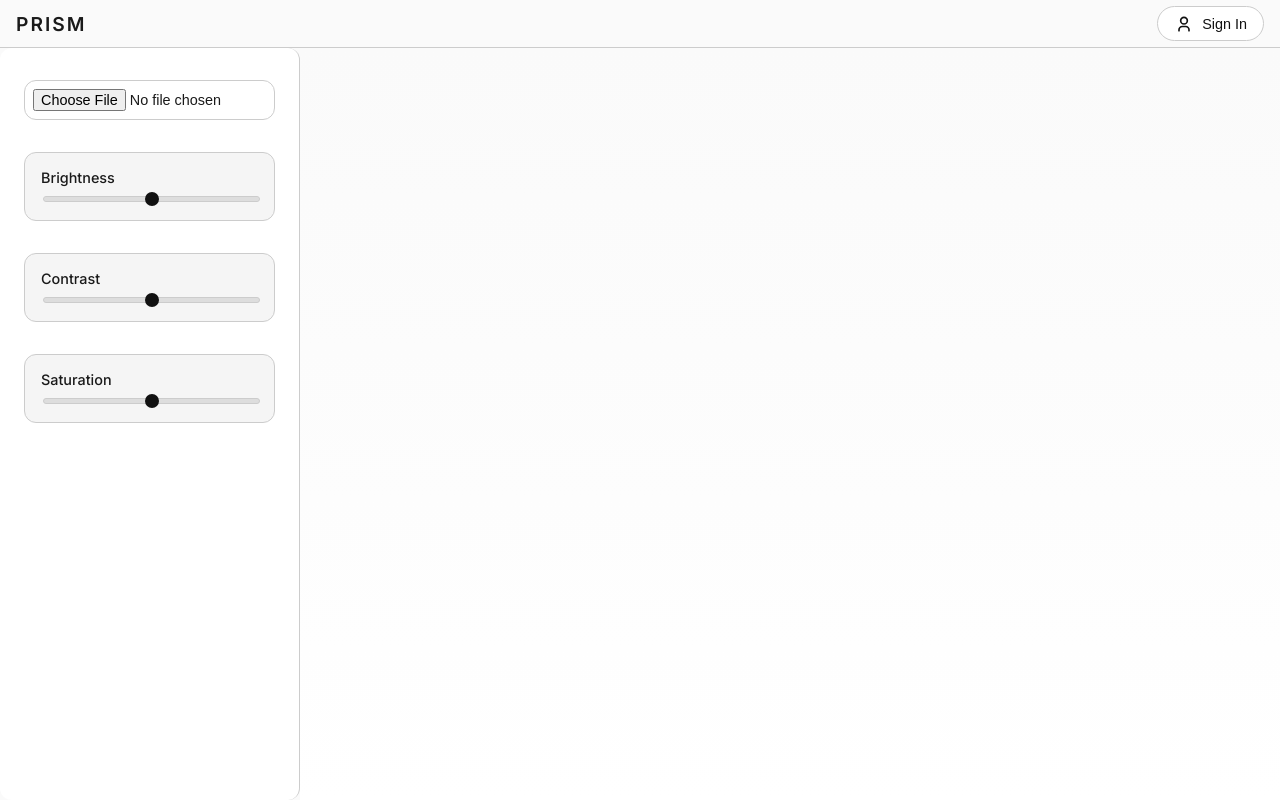
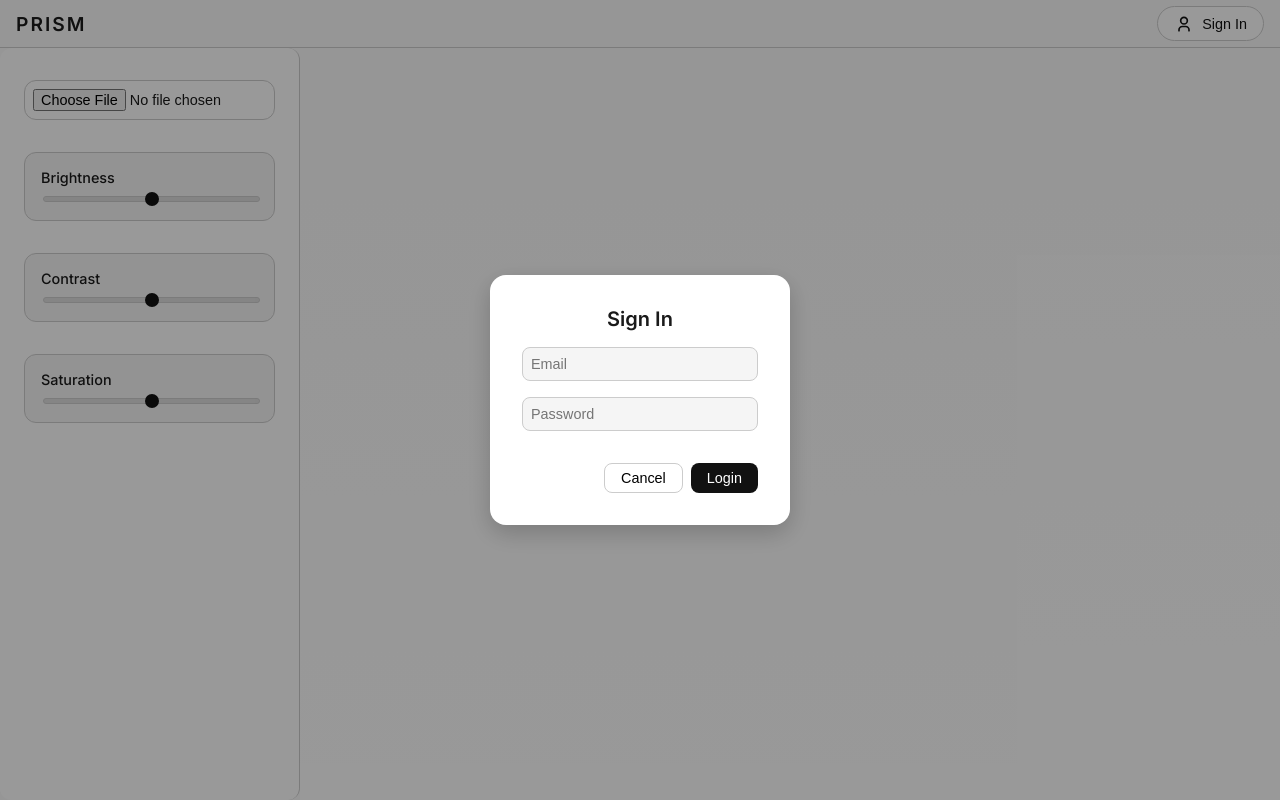
Before and after one commit to ammarqd/prism-web-app, a React (Vite) app in the folder client/: page / in a window 1280 px wide. Both pictures are taken after a click on the button "Sign In". Built offline with nearby package versions, Linux system fonts and the light colour scheme.

Commit message:
Add modal login

```diff
--- a/client/src/App.jsx
+++ b/client/src/App.jsx
@@ -1,5 +1,23 @@
 import { useState, useRef, useEffect } from 'react'
 import fx from 'glfx'
+
+function LoginModal({ isOpen, onClose }) {
+  if (!isOpen) return null
+
+  return (
+    <div className="modal-overlay">
+      <div className="modal">
+        <h2 className="modal-title">Sign In</h2>
+        <input className="modal-input" type="email" placeholder="Email" />
+        <input className="modal-input" type="password" placeholder="Password" />
+        <div className="modal-actions">
+          <button className="modal-button" onClick={onClose}>Cancel</button>
+          <button className="modal-button primary">Login</button>
+        </div>
+      </div>
+    </div>
+  )
+}
 
 function App() {
   const [image, setImage] = useState(null)
@@ -11,6 +29,7 @@ function App() {
   })
   const [canvas, setCanvas] = useState(null)
   const [texture, setTexture] = useState(null)
+  const [isLoginOpen, setIsLoginOpen] = useState(false)
   const canvasRef = useRef(null)
 
   const handleImageChange = (e) => {
@@ -75,11 +94,14 @@ function App() {
 
   return (
     <div className="app">
-
       <header className="topbar">
         <div className="logo">PRISM</div>
         <nav className="auth-links">
-          <button type="button" className="auth-button">
+          <button
+            type="button"
+            className="auth-button"
+            onClick={() => setIsLoginOpen(true)}
+          >
             <svg
               xmlns="http://www.w3.org/2000/svg"
               className="auth-icon"
@@ -181,6 +203,8 @@ function App() {
           )}
         </main>
       </div>
+
+      <LoginModal isOpen={isLoginOpen} onClose={() => setIsLoginOpen(false)} />
     </div>
   )
 }
--- a/client/src/index.css
+++ b/client/src/index.css
@@ -71,6 +71,66 @@ html, body {
   flex-shrink: 0;
   transition: stroke 0.2s ease;
 }
+
+.modal-overlay {
+  position: fixed;
+  inset: 0;
+  background: rgba(0, 0, 0, 0.4);
+  display: flex;
+  justify-content: center;
+  align-items: center;
+  z-index: 100;
+}
+
+.modal {
+  background: var(--panel);
+  padding: 2rem;
+  border-radius: 16px;
+  box-shadow: 0 8px 24px rgba(0, 0, 0, 0.2);
+  width: 300px;
+  display: flex;
+  flex-direction: column;
+  gap: 1rem;
+}
+
+.modal-title {
+  margin: 0;
+  font-size: 1.25rem;
+  font-weight: 600;
+  text-align: center;
+}
+
+.modal-input {
+  padding: 0.5rem;
+  border: 1px solid var(--border);
+  border-radius: 8px;
+  font-size: 0.9rem;
+  background: var(--control-bg);
+}
+
+.modal-actions {
+  display: flex;
+  justify-content: flex-end;
+  gap: 0.5rem;
+  margin-top: 1rem;
+}
+
+.modal-button {
+  padding: 0.4rem 1rem;
+  font-size: 0.9rem;
+  border-radius: 8px;
+  border: 1px solid var(--border);
+  background: white;
+  cursor: pointer;
+  transition: background 0.2s ease;
+}
+
+.modal-button.primary {
+  background: var(--thumb-bg);
+  color: white;
+  border: none;
+}
+
 
 .logo {
   font-size: 1.2rem;
```
